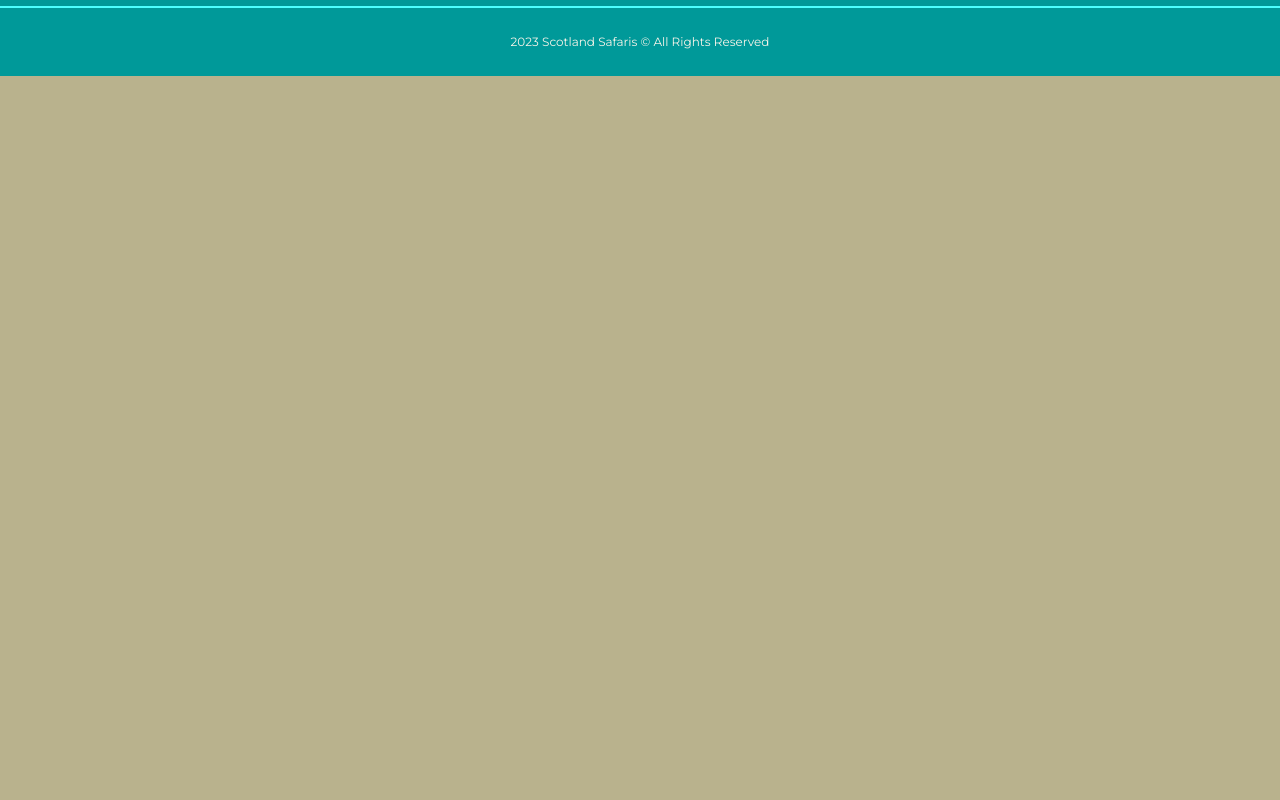
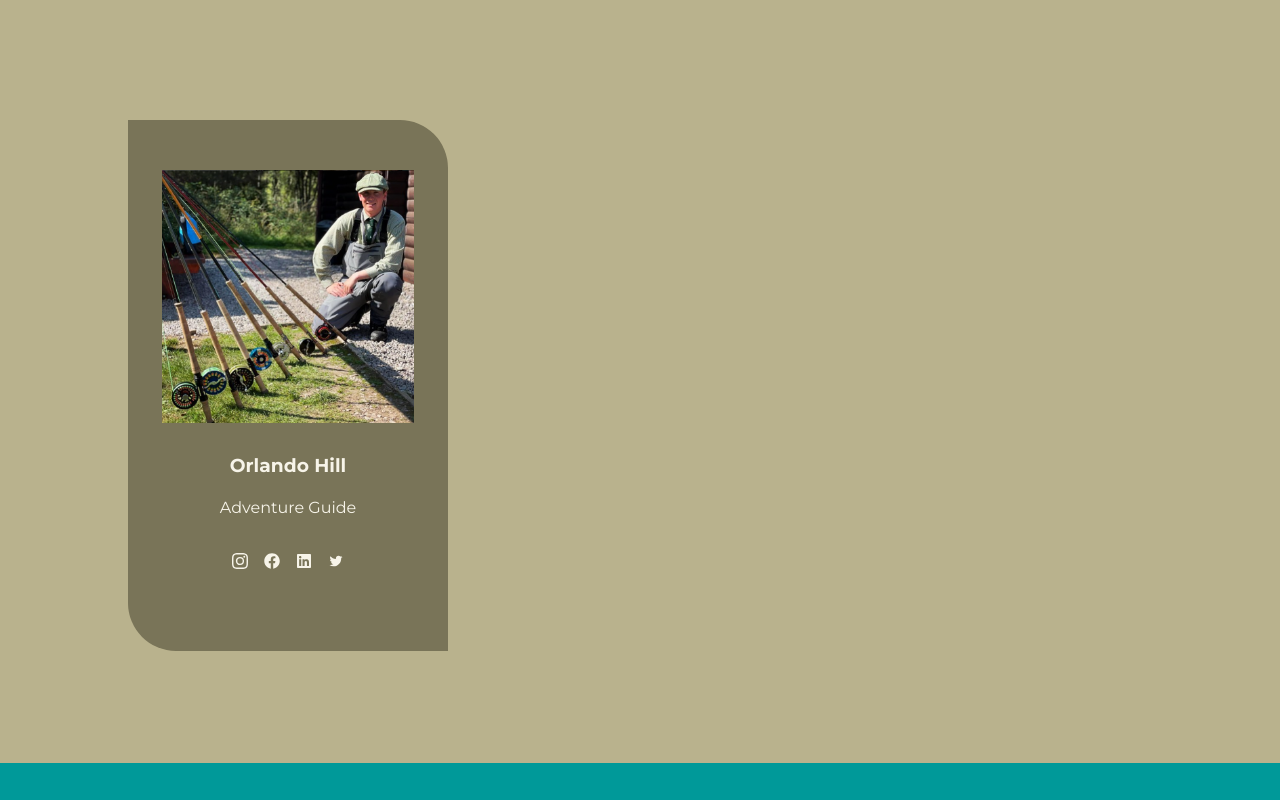
Before and after one commit to georgeophill/scotland-safaris, a React (Create React App) app in the folder scotland-safaris/scotland-safaris/: page /guides in a window 1280 px wide. Shown: the part 840-1640 px from the top of the page. Before the commit the page ends 916 px from the top, so only its background shows below. Built offline with nearby package versions, Linux system fonts and the light colour scheme.

Commit message:
created guides component

```diff
--- /dev/null
+++ b/scotland-safaris/scotland-safaris/src/components/Guide.jsx
@@ -0,0 +1,26 @@
+import Card from '../UI/Card'
+
+const Guide = ({ image, name, job, socials}) => {
+  return (
+    <Card className='guide'>
+        <div className='trainer__img'>
+            <img src={image} alt={name} />
+        </div>
+        <h3>{name}</h3>
+        <p>{job}</p>
+        <div className='trainer__socials'>
+            {
+                socials.map(({ link, icon }, index) => {
+                    return (
+                        <a href={link} key={index} target="__blank" rel='noreffer noopener' >
+                            {icon}
+                        </a>
+                    )
+                })
+            }
+        </div>
+    </Card>
+  )
+}
+
+export default Guide
--- a/scotland-safaris/scotland-safaris/src/data.js
+++ b/scotland-safaris/scotland-safaris/src/data.js
@@ -269,12 +269,12 @@ const Guide1 = require('./images/Guide1.png')
 // const Guide6 = require('./images/Guide6.jpg')
 
 
-export const Guides = [
+export const guides = [
     {
         id: 1,
         image: Guide1,
-        name: 'John Doe',
-        job: 'Aerobic Guide',
+        name: 'Orlando Hill',
+        job: 'Adventure Guide',
         socials: ['https://instagram.com/', 'https://twitter.com/', 'https://facebook.com/', 'https://linkedin.com/']
     },
     // {
--- a/scotland-safaris/scotland-safaris/src/pages/guides/Guides.css
+++ b/scotland-safaris/scotland-safaris/src/pages/guides/Guides.css
@@ -0,0 +1,34 @@
+.guides__container {
+    display: grid;
+    grid-template-columns: repeat(3, 1fr);
+    gap: 2rem;
+}
+
+.guide {
+    background-color: var(--color-gray-800);
+    padding: 2rem;
+    border-radius: 1rem;
+}
+
+.guide__img {
+    overflow: hidden;
+    border-radius: 1rem;
+}
+
+.guide h3 {
+    margin-top: 2rem;
+}
+
+.guide p {
+    margin-top: 1rem;
+    color: var(--color-gray-100);
+}
+
+.trainer__socials {
+    display: flex;
+    gap: 1rem;
+    justify-content: center;
+    align-items: center;
+    margin: 2rem 0;
+
+}
--- a/scotland-safaris/scotland-safaris/src/pages/guides/Guides.jsx
+++ b/scotland-safaris/scotland-safaris/src/pages/guides/Guides.jsx
@@ -1,9 +1,36 @@
-import React from 'react'
+import Header from '../../components/Header'
+import HeaderImage from '../../images/Otter.JPG'
+import { guides } from '../../data'
+import { BsInstagram } from 'react-icons/bs'
+import { FaFacebook } from 'react-icons/fa'
+import { FaLinkedin } from 'react-icons/fa'
+import { AiOutlineTwitter } from 'react-icons/ai'
+import Guide from '../../components/Guide'
 import './Guides.css'
 
 const Guides = () => {
   return (
-    <div>Guides</div>
+    <>
+    <Header title="Our Guides" image={HeaderImage}>
+    Our guides are the best in the business, they know the land like the back of their hand and will make sure you have the best experience possible.
+    </Header>
+    <section className='guides'>
+      <div className="container guides__container">
+        {
+          guides.map(({ id, image, name, job, socials }) => {
+            return <Guide key={id} image={image} name={name} job={job} socials={
+              [
+                {icon: <BsInstagram />, link: socials[0]},
+                {icon: <FaFacebook />, link: socials[1]},
+                {icon: <FaLinkedin />, link: socials[2]},
+                {icon: <AiOutlineTwitter />, link: socials[3]}
+              ]
+            } />
+          })
+        }
+      </div>
+    </section>
+    </>
   )
 }
 
```
